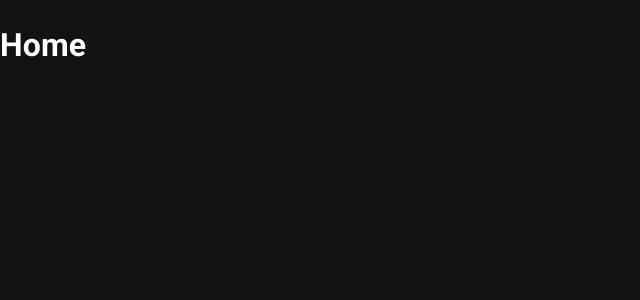
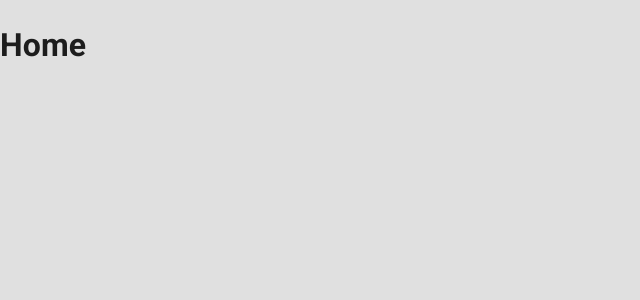
Before and after one commit to Mldamico/open-trello, a Next.js app: page / in a window 1280 px wide. Shown: the top 300 px of the page, without its empty margins (0-640 px from the left). Built offline with nearby package versions, Linux system fonts and the light colour scheme.

Commit message:
theme setup

```diff
--- a/pages/_app.tsx
+++ b/pages/_app.tsx
@@ -1,17 +1,12 @@
 import "../styles/globals.css";
 import type { AppProps } from "next/app";
 import { ThemeProvider } from "@emotion/react";
-import { createTheme, CssBaseline } from "@mui/material";
-
-const theme = createTheme({
-  palette: {
-    mode: "dark",
-  },
-});
+import { CssBaseline } from "@mui/material";
+import { lightTheme } from "../themes";
 
 export default function App({ Component, pageProps }: AppProps) {
   return (
-    <ThemeProvider theme={theme}>
+    <ThemeProvider theme={lightTheme}>
       <CssBaseline />
       <Component {...pageProps} />
     </ThemeProvider>
--- /dev/null
+++ b/themes/dark-mode.ts
@@ -0,0 +1,14 @@
+import { createTheme } from "@mui/material";
+import { red } from "@mui/material/colors";
+export const darkTheme = createTheme({
+  palette: {
+    mode: "dark",
+    secondary: {
+      main: "#19857B",
+    },
+    error: {
+      main: red.A400,
+    },
+  },
+  components: {},
+});
--- /dev/null
+++ b/themes/index.ts
@@ -0,0 +1,2 @@
+export { lightTheme } from "./light-theme";
+export { darkTheme } from "./dark-mode";
--- /dev/null
+++ b/themes/light-theme.ts
@@ -0,0 +1,20 @@
+import { createTheme } from "@mui/material";
+import { grey, red } from "@mui/material/colors";
+export const lightTheme = createTheme({
+  palette: {
+    mode: "light",
+    background: {
+      default: grey[300],
+    },
+    primary: {
+      main: "#4A148C",
+    },
+    secondary: {
+      main: "#19857B",
+    },
+    error: {
+      main: red.A400,
+    },
+  },
+  components: {},
+});
```
